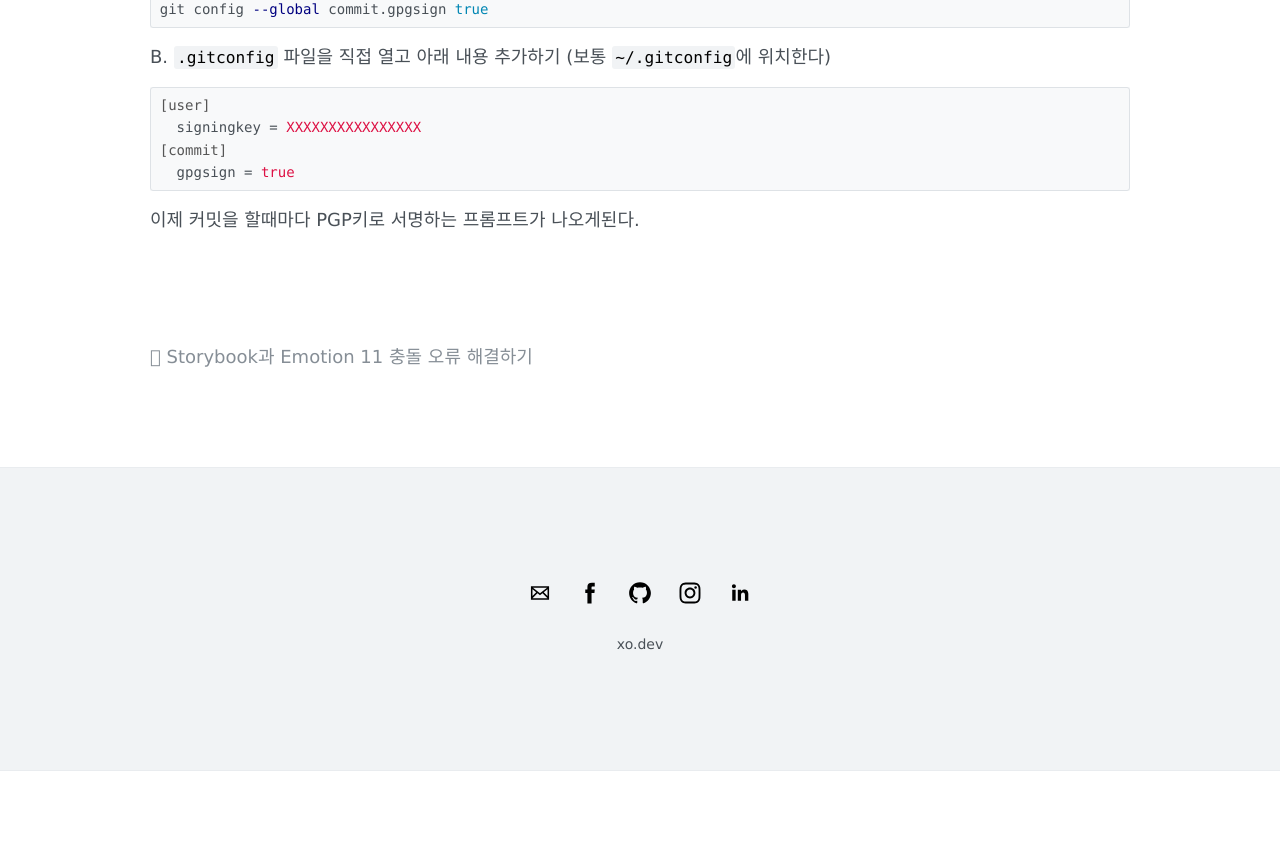
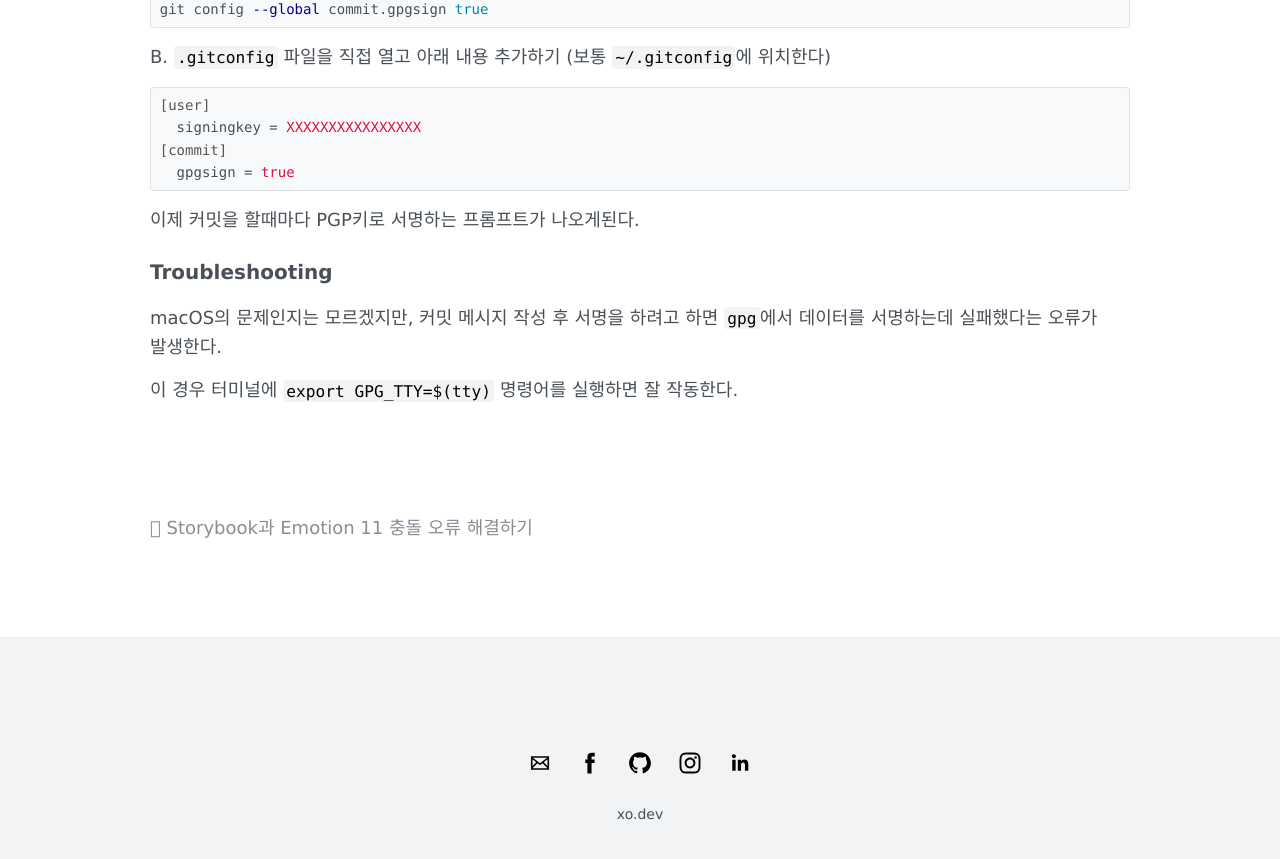
Before and after one commit to blurfx/xo.dev, a Jekyll site: the page built from _posts/2021-03-13-signing-git-commits-with-keybase.md, in a window 1280 px wide and 900 px high, scrolled down 1352 px. Shown: the top 859 px of the window. Built offline with Jekyll 4.4.1, drawn with Linux system fonts in a browser that asks for light colours; comment, search, counter and statistics services are not loaded; before the commit the page ends 2123 px from its top, so only the background shows below that.

Commit message:
doc: add gpg troubleshoot guide

````diff
--- a/_posts/2021-03-13-signing-git-commits-with-keybase.md
+++ b/_posts/2021-03-13-signing-git-commits-with-keybase.md
@@ -68,3 +68,10 @@ B. `.gitconfig` 파일을 직접 열고 아래 내용 추가하기 (보통 `~/.g
 ```
 
 이제 커밋을 할때마다 PGP키로 서명하는 프롬프트가 나오게된다.
+
+
+## Troubleshooting
+
+macOS의 문제인지는 모르겠지만, 커밋 메시지 작성 후 서명을 하려고 하면 `gpg`에서 데이터를 서명하는데 실패했다는 오류가 발생한다.
+
+이 경우 터미널에 `export GPG_TTY=$(tty)` 명령어를 실행하면 잘 작동한다.
````
